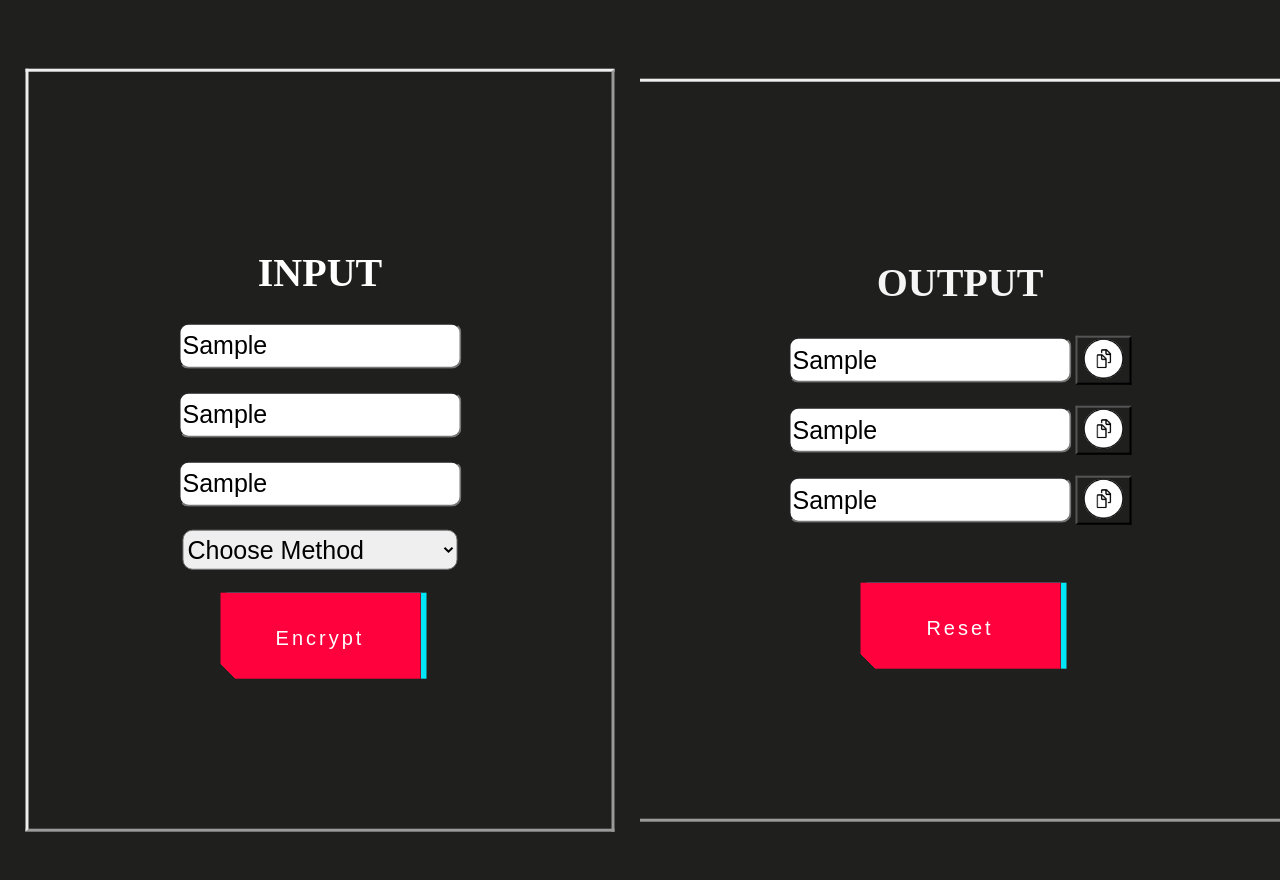
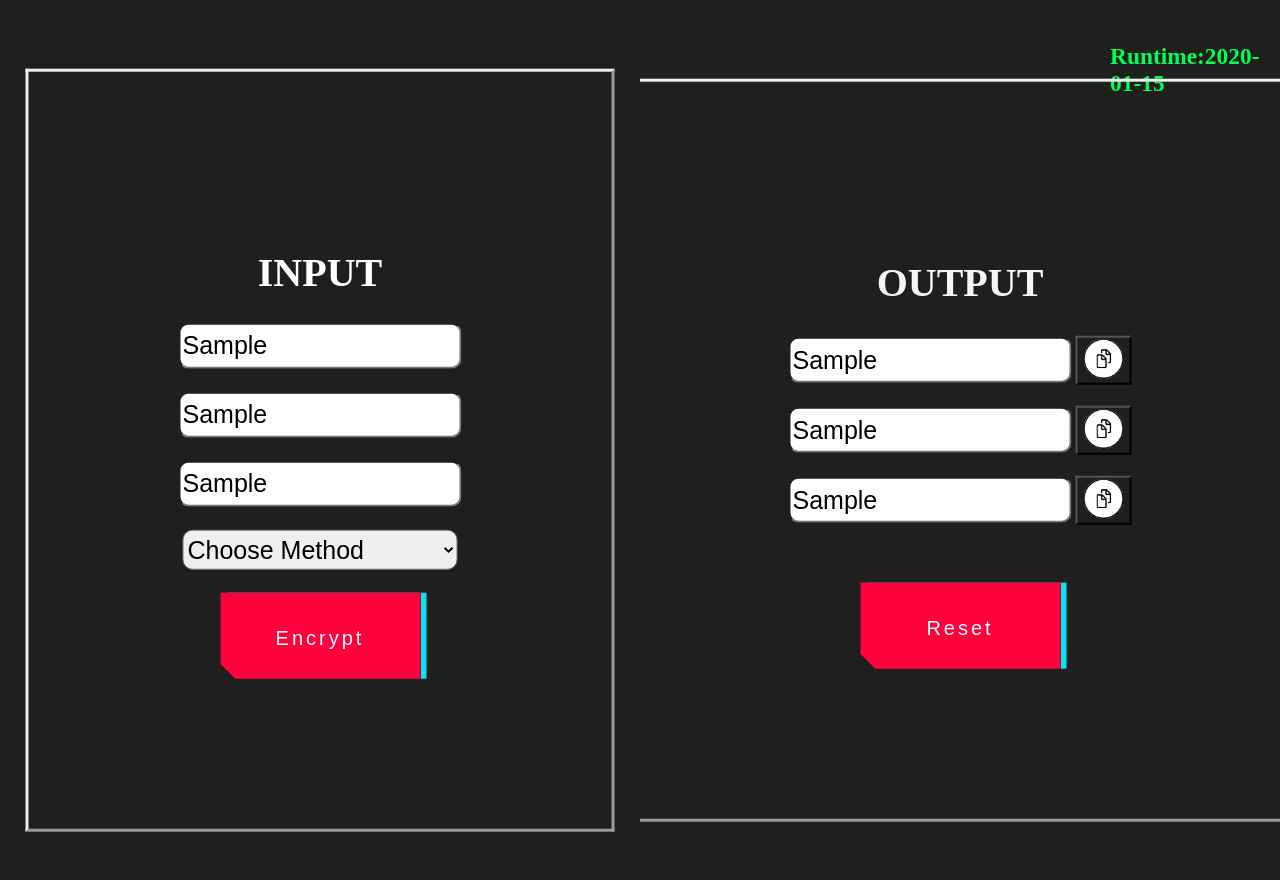
Before and after one commit to suhaasbadada/MVBT-Encryptor, a Flask app: template templates/output.html in a window 1280 px wide. Run offline with Flask 2, Linux system fonts and the light colour scheme; the template is opened without the code that fills it: most values are stand-ins (such as "Sample title", 1, 10 or a date in 2020).

Commit message:
Add files via upload

```diff
--- a/templates/output.html
+++ b/templates/output.html
@@ -119,7 +119,7 @@
       <br><br>
       <button type="submit" class="button-49" id="encrypt" name="decide" value="reset" role="button">Reset</button>
     </div>
-    <!--<h3 class="time" style="color:rgb(0, 255, 85)">Runtime:{{exectime}}</h3> -->
+    <h3 class="time" style="color:rgb(0, 255, 85)">Runtime:{{exectime}}</h3>
   </div>
 
 
```
